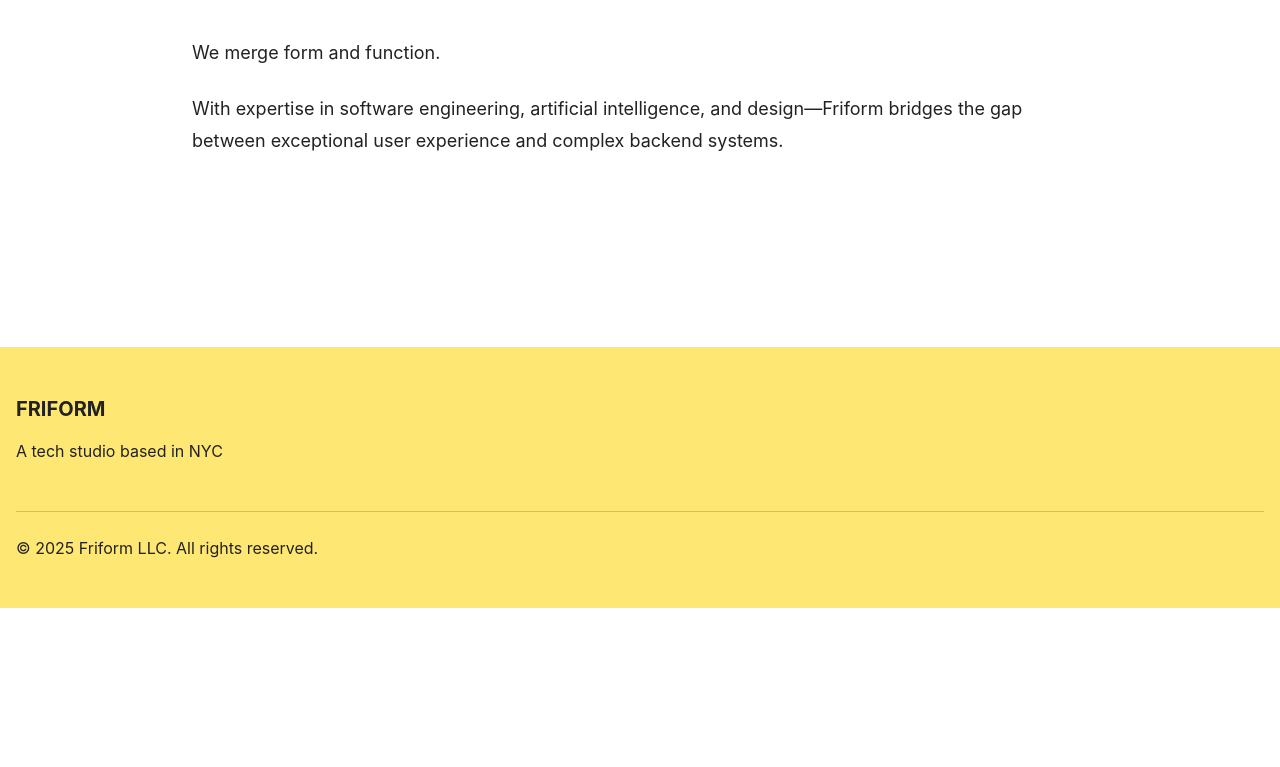
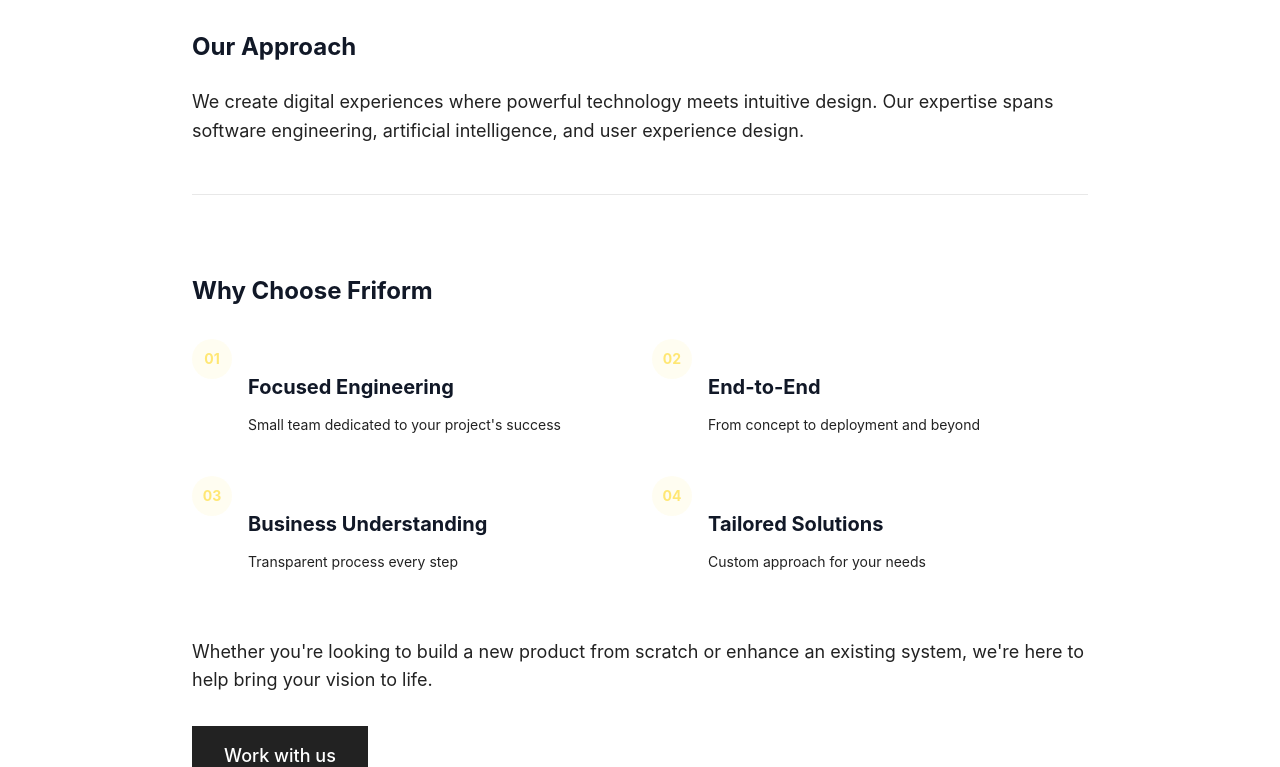
Before and after one commit to philipericsson/friform_website, a SvelteKit app: page /about in a window 1280 px wide. Shown: the part 293-1060 px from the top of the page. Before the commit the page ends 901 px from the top, so only its background shows below. Built offline with nearby package versions, Linux system fonts and the light colour scheme.

Commit message:
updated /about page

```diff
--- a/src/routes/about/+page.svelte
+++ b/src/routes/about/+page.svelte
@@ -6,16 +6,78 @@
 <div class="bg-light min-h-[60vh] flex items-center pt-12">
   <div class="container mx-auto px-4">
     <div class="max-w-4xl mx-auto">
-      <h1 class="text-4xl md:text-6xl font-bold mb-8">About Friform</h1>
+      <h1 class="text-4xl md:text-6xl font-bold mb-8">We're Friform</h1>
 
-      <div class="prose prose-lg max-w-none">
-        <p>
-          We merge form and function.
+      <div class="prose max-w-none">
+        <p class="text-xl text-gray-700 mb-12">
+          A tech studio based in New York City, crafting intelligent systems that blend technical depth with thoughtful design.
         </p>
 
-        <p>
-          With expertise in software engineering, artificial intelligence, and design—Friform bridges the gap between exceptional user experience and complex backend systems.
-        </p>
+        <div class="space-y-12">
+          <div>
+            <h2 class="text-2xl font-bold mb-6">Our Approach</h2>
+            <p class="text-lg leading-relaxed">
+              We create digital experiences where powerful technology meets intuitive design. Our expertise spans software engineering, artificial intelligence, and user experience design.
+            </p>
+          </div>
+
+          <div class="pt-8 border-t border-dark/10">
+            <h2 class="text-2xl font-bold mb-8">Why Choose Friform</h2>
+            <div class="grid md:grid-cols-2 gap-6">
+              <div class="flex items-start space-x-4">
+                <div class="w-10 h-10 rounded-full bg-primary/10 flex items-center justify-center flex-shrink-0">
+                  <span class="text-primary font-bold text-sm">01</span>
+                </div>
+                <div>
+                  <h3 class="font-bold">Focused Engineering</h3>
+                  <p class="text-gray-600 text-sm mt-1">Small team dedicated to your project's success</p>
+                </div>
+              </div>
+
+              <div class="flex items-start space-x-4">
+                <div class="w-10 h-10 rounded-full bg-primary/10 flex items-center justify-center flex-shrink-0">
+                  <span class="text-primary font-bold text-sm">02</span>
+                </div>
+                <div>
+                  <h3 class="font-bold">End-to-End</h3>
+                  <p class="text-gray-600 text-sm mt-1">From concept to deployment and beyond</p>
+                </div>
+              </div>
+
+              <div class="flex items-start space-x-4">
+                <div class="w-10 h-10 rounded-full bg-primary/10 flex items-center justify-center flex-shrink-0">
+                  <span class="text-primary font-bold text-sm">03</span>
+                </div>
+                <div>
+                  <h3 class="font-bold">Business Understanding</h3>
+                  <p class="text-gray-600 text-sm mt-1">Transparent process every step</p>
+                </div>
+              </div>
+
+              <div class="flex items-start space-x-4">
+                <div class="w-10 h-10 rounded-full bg-primary/10 flex items-center justify-center flex-shrink-0">
+                  <span class="text-primary font-bold text-sm">04</span>
+                </div>
+                <div>
+                  <h3 class="font-bold">Tailored Solutions</h3>
+                  <p class="text-gray-600 text-sm mt-1">Custom approach for your needs</p>
+                </div>
+              </div>
+            </div>
+
+            <div class="mt-12">
+              <p class="mb-8 text-lg">
+                Whether you're looking to build a new product from scratch or enhance an existing system, we're here to help bring your vision to life.
+              </p>
+              <a
+                href="/contact"
+                class="inline-block bg-dark text-white px-8 py-4 text-lg font-medium hover:bg-opacity-90 transition-all no-underline"
+              >
+                Work with us
+              </a>
+            </div>
+          </div>
+        </div>
       </div>
     </div>
   </div>
```
